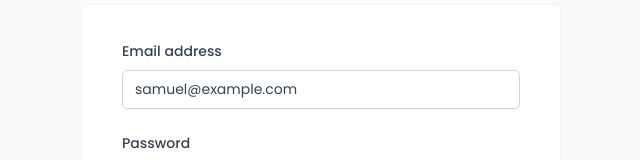
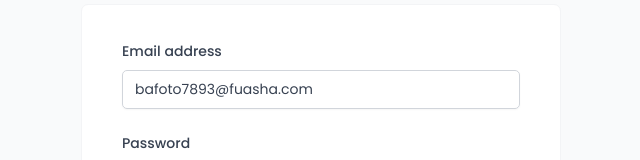
Before and after one commit to Samuel-Tefera/the-wild-oasis, a React (Vite) app: page /login in a window 1280 px wide. Shown: the part 348-508 px from the top of the page, without its empty margins (319-959 px from the left). Built offline with nearby package versions, Linux system fonts and the light colour scheme; no server answers; a web font is replaced by a local one.

Commit message:
update test email to sign-in

```diff
--- a/src/features/authentication/LoginForm.jsx
+++ b/src/features/authentication/LoginForm.jsx
@@ -8,7 +8,7 @@ import { useLogin } from './useLogin';
 import FormRowVertical from '../../ui/FormRowVertical';
 
 function LoginForm() {
-  const [email, setEmail] = useState('samuel@example.com');
+  const [email, setEmail] = useState('bafoto7893@fuasha.com');
   const [password, setPassword] = useState('samuel123');
 
   const { login, isLogin } = useLogin();
```
